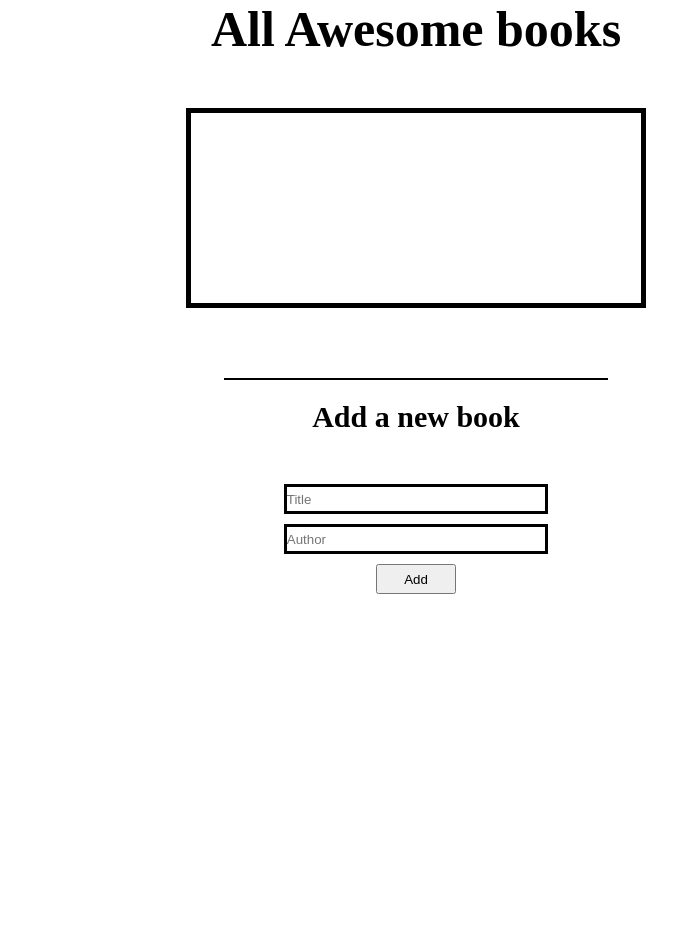
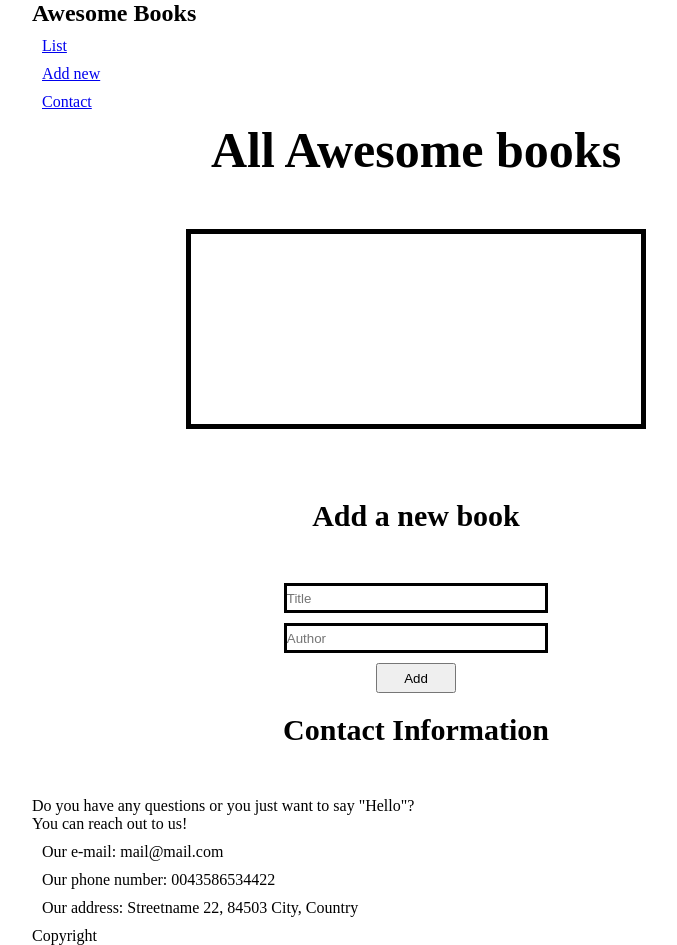
Before and after one commit to anagudelogu/module-2-Awesome-books, a website: page index.html in a window 1280 px wide. Shown: the whole page, without its empty margins (224-901 px from the left). Before the commit the page ends 800 px from the top, so only its background shows below. Drawn offline with Linux system fonts and the light colour scheme.

Commit message:
Add the html of the page

```diff
--- a/index.html
+++ b/index.html
@@ -8,19 +8,53 @@
     <link rel="stylesheet" href="styles.css">
 </head>
 <body>
-    <h1 class="title">All Awesome books</h1>
-    <div class="book-storage">
-    </div>
-<hr>
+    <header>
+        <nav class="nav">
+            <h2 class="nav__title">
+                Awesome Books
+            </h2>
+            <ul class="nav__links">
+                <li class="nav__link"> <a href="#">List</a></li>
+                <li class="nav__link"> <a href="#">Add new</a></li>
+                <li class="nav__link"> <a href="#">Contact</a></li>
+            </ul>
+        </nav>
+        <div class="date"> </div>
+    </header>
 
-<h3 class="title">Add a new book</h3>
-    <form action="#" method="POST">
-        <ul>
-            <li><input name="title" type="text" placeholder="Title" required></li>
-            <li><input name="author" type="text" placeholder="Author" required></li>
-            <li><button type="button" class="btn">Add</button></li>
-        </ul>
-    </form>
+    <main>
+        <section class="book-list">
+            <h1 class="book-list__title title">All Awesome books</h1>
+            <div class="book-list__book-storage"></div>
+        </section>
+        <section class="add-book">
+            <h2 class="add-book__title title">Add a new book</h2>
+            <form action="#" method="POST">
+                <ul class="add-book__list">
+                    <li class="add-book__input"><input name="title" type="text" placeholder="Title" required></li>
+                    <li class="add-book__input"><input name="author" type="text" placeholder="Author" required></li>
+                    <li class="add-book__input"><button type="button" class="btn">Add</button></li>
+                </ul>
+            </form>
+        </section>
+        <section class="contact">
+            <h2 class="contact__title title">
+                Contact Information
+            </h2>
+            <p class="contact__info">
+                Do you have any questions or you just want to say "Hello"? <br>
+                You can reach out to us!
+            </p>
+            <ul class="contact__list">
+                <li class="contact__list-item">Our e-mail: mail@mail.com</li>
+                <li class="contact__list-item">Our phone number: 0043586534422</li>
+                <li class="contact__list-item">Our address: Streetname 22, 84503 City, Country</li>
+            </ul>
+        </section>
+    </main>
+    <footer class="footer">
+        <p class="footer__copy">Copyright</p>
+    </footer>
     <script src="./script.js"></script>
 </body>
 </html>
--- a/script.js
+++ b/script.js
@@ -1,5 +1,5 @@
 /* eslint-disable max-classes-per-file */
-const bookStorage = document.querySelector('.book-storage');
+const bookStorage = document.querySelector('.book-list__book-storage');
 const form = document.querySelector('form');
 const title = form.elements[0];
 const author = form.elements[1];
--- a/styles.css
+++ b/styles.css
@@ -17,7 +17,7 @@ body {
   margin-bottom: 50px;
 }
 
-.book-storage {
+.book-list__book-storage {
   width: 60%;
   margin: 0 auto;
   margin-bottom: 70px;
@@ -35,7 +35,7 @@ body {
   padding: 2px 8px;
 }
 
-h3.title {
+h2.title {
   font-size: 30px;
   margin-top: 20px;
 }
```
